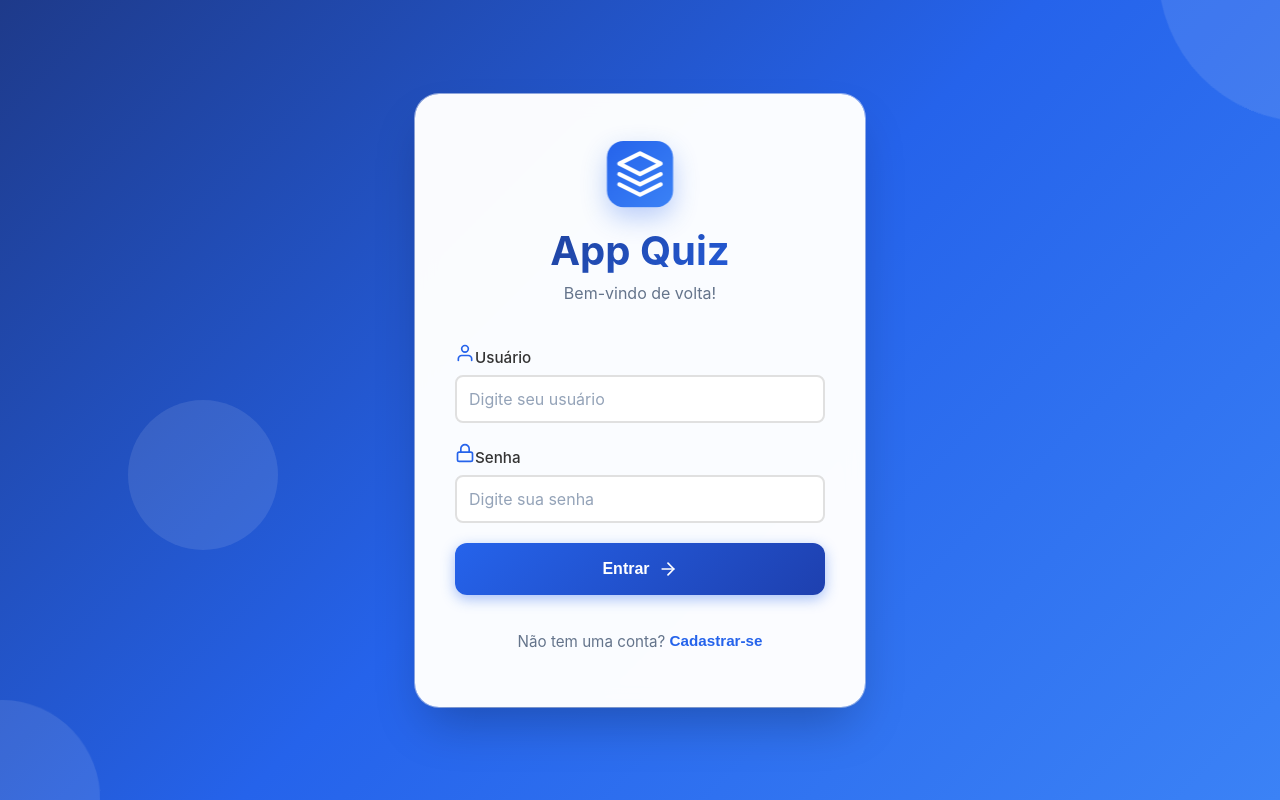
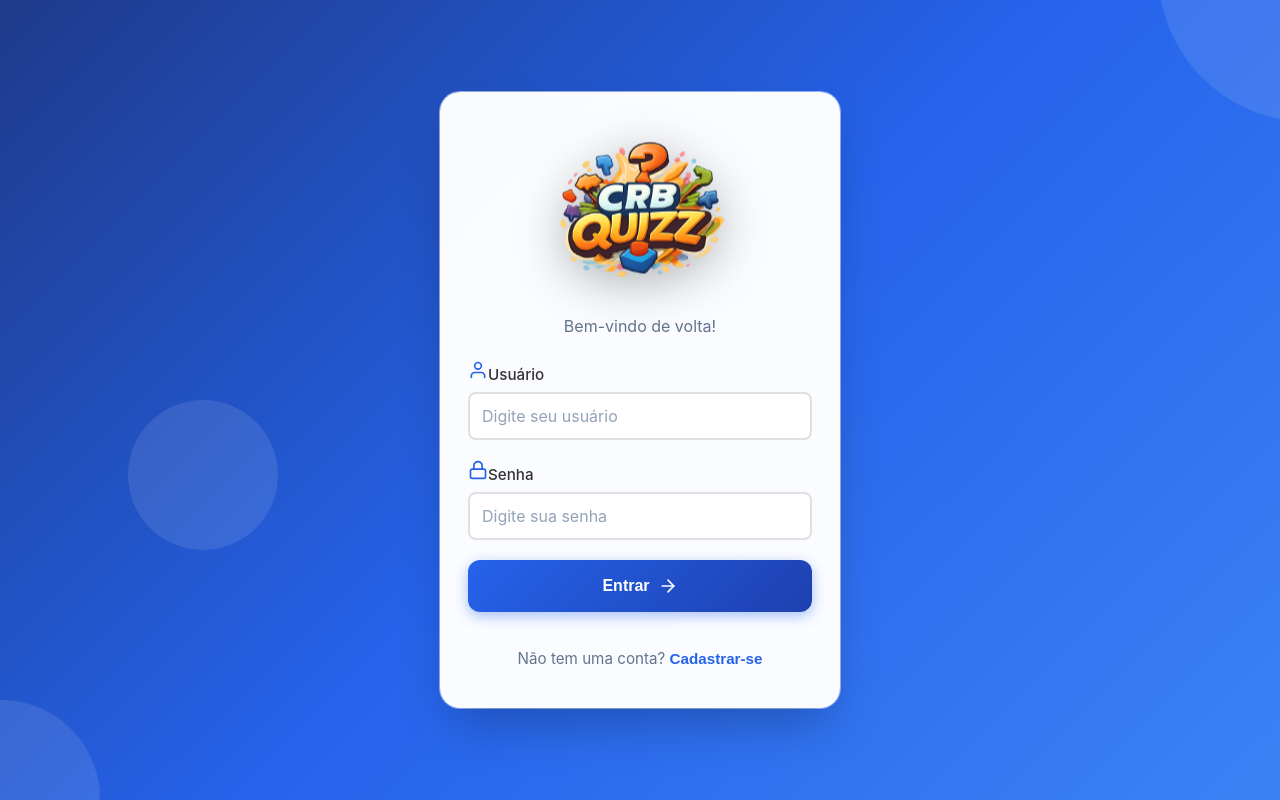
Before and after one commit to piterboscolo/newQuiz, a React (Create React App) app: page / in a window 1280 px wide. Built offline with nearby package versions, Linux system fonts and the light colour scheme.

Commit message:
pasta img e logo

```diff
--- a/public/index.html
+++ b/public/index.html
@@ -7,9 +7,9 @@
     <meta name="theme-color" content="#2563eb" />
     <meta
       name="description"
-      content="App Quiz - Sistema de quiz educacional"
+      content="CRB Quiz - Sistema de quiz educacional"
     />
-    <title>App Quiz</title>
+    <title>CRB Quiz</title>
   </head>
   <body>
     <noscript>Você precisa habilitar JavaScript para executar este app.</noscript>
--- a/src/components/Dashboard.tsx
+++ b/src/components/Dashboard.tsx
@@ -20,7 +20,7 @@ export function Dashboard() {
   return (
     <div className="dashboard-container">
       <header className="dashboard-header">
-        <h1>App Quiz</h1>
+        <h1>CRB Quiz</h1>
         <div className="user-info">
           <span>Olá, {user.username}</span>
           <span className="user-role">({user.role === 'admin' ? 'Administrador' : 'Aluno'})</span>
--- a/src/components/Login.css
+++ b/src/components/Login.css
@@ -74,12 +74,12 @@
   background: rgba(255, 255, 255, 0.98);
   backdrop-filter: blur(10px);
   -webkit-backdrop-filter: blur(10px); /* Safari support */
-  border-radius: 24px;
-  padding: 48px 40px;
+  border-radius: 20px;
+  padding: 32px 28px;
   box-shadow: 0 25px 50px -12px rgba(0, 0, 0, 0.25),
               0 0 0 1px rgba(255, 255, 255, 0.5);
   width: 100%;
-  max-width: 450px;
+  max-width: 400px;
   position: relative;
   z-index: 1;
   animation: slideUp 0.5s ease-out;
@@ -99,7 +99,93 @@
 
 .login-header {
   text-align: center;
-  margin-bottom: 40px;
+  margin-bottom: 18px;
+}
+
+.login-logo {
+  display: flex;
+  align-items: center;
+  justify-content: center;
+  margin-bottom: 12px;
+  position: relative;
+}
+
+.logo-image {
+  max-width: 180px;
+  width: 100%;
+  height: auto;
+  object-fit: contain;
+  filter: drop-shadow(0 10px 25px rgba(0, 0, 0, 0.3));
+  animation: logoFloat 3s ease-in-out infinite;
+  display: block;
+}
+
+@keyframes logoFloat {
+  0%, 100% {
+    transform: translateY(0px);
+  }
+  50% {
+    transform: translateY(-10px);
+  }
+}
+
+.logo-fallback {
+  display: none;
+  flex-direction: column;
+  align-items: center;
+  justify-content: center;
+  width: 100%;
+  max-width: 280px;
+  padding: 20px;
+  min-height: 120px;
+}
+
+.logo-text-container {
+  display: flex;
+  flex-direction: column;
+  align-items: center;
+  gap: 8px;
+  text-align: center;
+}
+
+.logo-text-crb {
+  font-size: 2.5rem;
+  font-weight: 900;
+  color: white;
+  text-shadow:
+    0 0 10px rgba(59, 130, 246, 0.8),
+    0 2px 4px rgba(0, 0, 0, 0.3),
+    0 0 0 2px rgba(59, 130, 246, 0.5);
+  letter-spacing: 2px;
+  line-height: 1;
+}
+
+.logo-text-quizz {
+  font-size: 3rem;
+  font-weight: 900;
+  background: linear-gradient(135deg, #f97316 0%, #fbbf24 100%);
+  -webkit-background-clip: text;
+  -webkit-text-fill-color: transparent;
+  background-clip: text;
+  text-shadow:
+    0 2px 4px rgba(0, 0, 0, 0.3),
+    0 0 0 2px rgba(249, 115, 22, 0.3);
+  letter-spacing: 3px;
+  line-height: 1;
+  position: relative;
+}
+
+.logo-text-quizz::before {
+  content: '?';
+  position: absolute;
+  top: -30px;
+  left: 50%;
+  transform: translateX(-50%);
+  font-size: 3rem;
+  color: #f97316;
+  text-shadow: 0 2px 8px rgba(249, 115, 22, 0.5);
+  z-index: -1;
+  font-weight: 900;
 }
 
 .login-icon {
@@ -136,6 +222,7 @@
   -webkit-background-clip: text;
   -webkit-text-fill-color: transparent;
   background-clip: text;
+  display: none; /* Ocultar título quando a logo estiver presente */
 }
 
 .login-subtitle {
@@ -146,11 +233,11 @@
 }
 
 .login-form {
-  margin-top: 32px;
+  margin-top: 24px;
 }
 
 .form-group {
-  margin-bottom: 24px;
+  margin-bottom: 18px;
 }
 
 .form-group label {
@@ -404,6 +491,14 @@
     font-size: 0.9rem;
   }
 
+  .login-logo {
+    margin-bottom: 16px;
+  }
+
+  .logo-image {
+    max-width: 180px;
+  }
+
   .login-icon {
     width: 56px;
     height: 56px;
@@ -585,6 +680,14 @@
     font-size: 1.5rem;
   }
 
+  .login-logo {
+    margin-bottom: 10px;
+  }
+
+  .logo-image {
+    max-width: 160px;
+  }
+
   .login-icon {
     width: 44px;
     height: 44px;
@@ -615,7 +718,7 @@
   }
 
   .login-header {
-    margin-bottom: 24px;
+    margin-bottom: 18px;
   }
 
   .login-icon {
--- a/src/components/Login.tsx
+++ b/src/components/Login.tsx
@@ -81,14 +81,36 @@ export function Login() {
       </div>
       <div className="login-box">
         <div className="login-header">
-          <div className="login-icon">
-            <svg width="48" height="48" viewBox="0 0 24 24" fill="none" xmlns="http://www.w3.org/2000/svg">
-              <path d="M12 2L2 7L12 12L22 7L12 2Z" stroke="currentColor" strokeWidth="2" strokeLinecap="round" strokeLinejoin="round"/>
-              <path d="M2 17L12 22L22 17" stroke="currentColor" strokeWidth="2" strokeLinecap="round" strokeLinejoin="round"/>
-              <path d="M2 12L12 17L22 12" stroke="currentColor" strokeWidth="2" strokeLinecap="round" strokeLinejoin="round"/>
-            </svg>
+          <div className="login-logo">
+            <img
+              src={`${process.env.PUBLIC_URL || ''}/images/logo.png`}
+              alt="CRB Quiz Logo"
+              className="logo-image"
+              onError={(e) => {
+                // Fallback se a imagem não for encontrada
+                const target = e.target as HTMLImageElement;
+                target.style.display = 'none';
+                const fallback = target.parentElement?.querySelector('.logo-fallback') as HTMLElement;
+                if (fallback) {
+                  fallback.style.display = 'flex';
+                }
+              }}
+              onLoad={(e) => {
+                // Esconder fallback se a imagem carregar
+                const target = e.target as HTMLImageElement;
+                const fallback = target.parentElement?.querySelector('.logo-fallback') as HTMLElement;
+                if (fallback) {
+                  fallback.style.display = 'none';
+                }
+              }}
+            />
+            <div className="logo-fallback" style={{ display: 'none' }}>
+              <div className="logo-text-container">
+                <div className="logo-text-crb">CRB</div>
+                <div className="logo-text-quizz">QUIZZ</div>
+              </div>
+            </div>
           </div>
-          <h1>App Quiz</h1>
           <p className="login-subtitle">{isRegister ? 'Crie sua conta e comece a aprender' : 'Bem-vindo de volta!'}</p>
         </div>
 
```
Also changed, not shown: public/images/logo.png (added).
